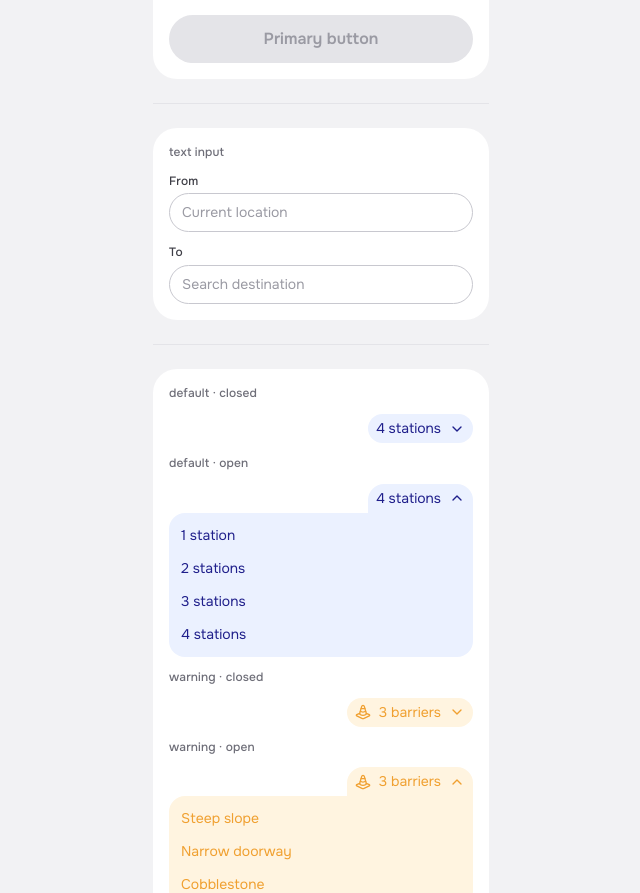
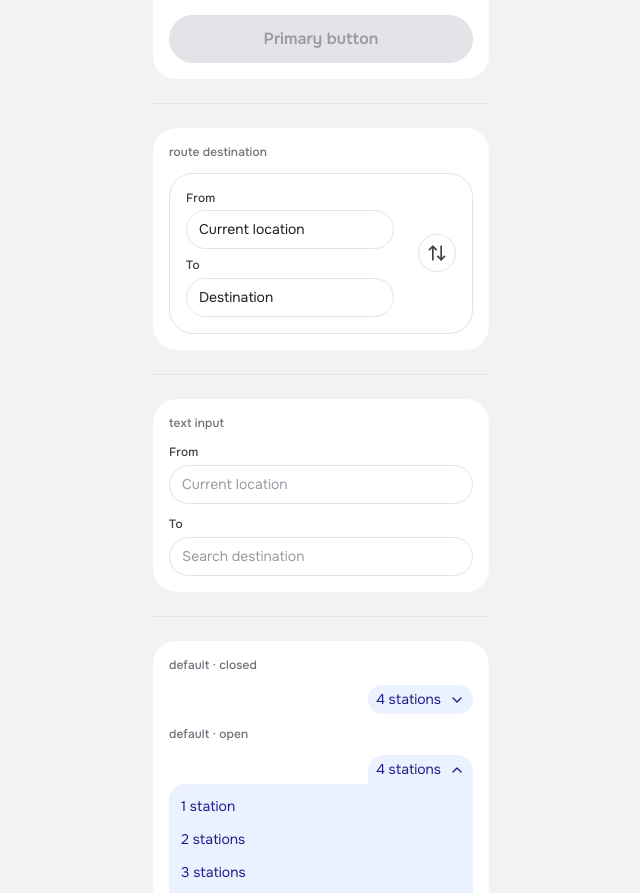
Before and after one commit to Mashto-o/passage-app, a React (Vite) app: page / in a window 1280 px wide. Shown: the part 2262-3155 px from the top of the page, without its empty margins (319-959 px from the left). Built offline with nearby package versions, Linux system fonts and the light colour scheme.

Commit message:
Created RouteDestination and Updated TextInput border colour to 200

```diff
--- a/src/App.tsx
+++ b/src/App.tsx
@@ -1,6 +1,6 @@
 import { useState } from 'react'
 import { ArrowRight, Star, AlertTriangle, CheckCircle, XCircle, TrafficCone } from 'lucide-react'
-import { Button, AccessibilityBadge, SelectionCard, ReviewCard, PreferenceCard, AccessibilityCard, PhotoCard, PlacePhotoCard, Chip, StatusBadge, Divider, Dropdown, TextInput } from './components'
+import { Button, AccessibilityBadge, SelectionCard, ReviewCard, PreferenceCard, AccessibilityCard, PhotoCard, PlacePhotoCard, Chip, StatusBadge, Divider, Dropdown, TextInput, RouteDestination } from './components'
 import type { AccessibilityBadgeProps } from './components'
 
 import imgCobblestone   from './assets/images/cobblestone.png'
@@ -56,6 +56,8 @@ function App() {
   const [selectedPhotos,        setSelectedPhotos]        = useState<Set<string>>(new Set())
   const [fromValue,             setFromValue]             = useState('')
   const [toValue,               setToValue]               = useState('')
+  const [routeFrom,             setRouteFrom]             = useState('Current location')
+  const [routeTo,               setRouteTo]               = useState('Destination')
 
   const togglePhoto = (id: string) =>
     setSelectedPhotos(prev => {
@@ -176,6 +178,20 @@ function App() {
 
           <p className="text-caption-sm text-neutral-500">disabled</p>
           <Button variant="primary" label="Primary button" fullWidth disabled />
+        </div>
+
+        {/* ── Divider ── */}
+        <div className="h-px bg-neutral-200 my-sm" />
+
+        {/* ── RouteDestination ── */}
+        <div className="bg-neutral-0 rounded-lg p-md flex flex-col gap-sm">
+          <p className="text-caption-sm text-neutral-500">route destination</p>
+          <RouteDestination
+            from={routeFrom}
+            to={routeTo}
+            onFromChange={setRouteFrom}
+            onToChange={setRouteTo}
+          />
         </div>
 
         {/* ── Divider ── */}
--- /dev/null
+++ b/src/components/RouteDestination.tsx
@@ -0,0 +1,67 @@
+import React from 'react'
+import { ArrowUpDown } from 'lucide-react'
+import { TextInput } from './TextInput'
+
+export interface RouteDestinationProps {
+  from: string
+  to: string
+  onFromChange: (value: string) => void
+  onToChange: (value: string) => void
+  className?: string
+}
+
+export const RouteDestination: React.FC<RouteDestinationProps> = ({
+  from,
+  to,
+  onFromChange,
+  onToChange,
+  className = '',
+}) => {
+  const handleSwap = () => {
+    onFromChange(to)
+    onToChange(from)
+  }
+
+  return (
+    <div
+      className={[
+        'flex items-center gap-[24px] w-full',
+        'bg-neutral-0 border border-neutral-200 rounded-[24px] p-[16px]',
+        className,
+      ]
+        .filter(Boolean)
+        .join(' ')}
+    >
+      {/* Inputs column */}
+      <div className="flex flex-col gap-[8px] flex-1">
+        <TextInput
+          label="From"
+          placeholder="Current location"
+          value={from}
+          onChange={onFromChange}
+        />
+        <TextInput
+          label="To"
+          placeholder="Destination"
+          value={to}
+          onChange={onToChange}
+        />
+      </div>
+
+      {/* Swap button */}
+      <button
+        type="button"
+        onClick={handleSwap}
+        aria-label="Swap origin and destination"
+        className={[
+          'shrink-0 border border-neutral-200 rounded-[48px] p-[8px]',
+          'text-neutral-700 hover:bg-neutral-100',
+          'transition-colors duration-200',
+          'focus-visible:ring-2 focus-visible:ring-primary-500 focus-visible:ring-offset-2 focus-visible:outline-none',
+        ].join(' ')}
+      >
+        <ArrowUpDown size={20} />
+      </button>
+    </div>
+  )
+}
--- a/src/components/TextInput.tsx
+++ b/src/components/TextInput.tsx
@@ -37,7 +37,7 @@ export const TextInput: React.FC<TextInputProps> = ({
         className={[
           'w-full px-[12px] py-[8px] rounded-[24px] border bg-neutral-0',
           'text-body-sm text-neutral-900 placeholder:text-neutral-400',
-          focused ? 'border-primary-500' : 'border-neutral-300',
+          focused ? 'border-primary-500' : 'border-neutral-200',
           'transition-colors duration-200 focus-visible:outline-none',
         ].join(' ')}
       />
--- a/src/components/index.ts
+++ b/src/components/index.ts
@@ -36,3 +36,6 @@ export type { DropdownProps } from './Dropdown'
 
 export { TextInput } from './TextInput'
 export type { TextInputProps } from './TextInput'
+
+export { RouteDestination } from './RouteDestination'
+export type { RouteDestinationProps } from './RouteDestination'
```
